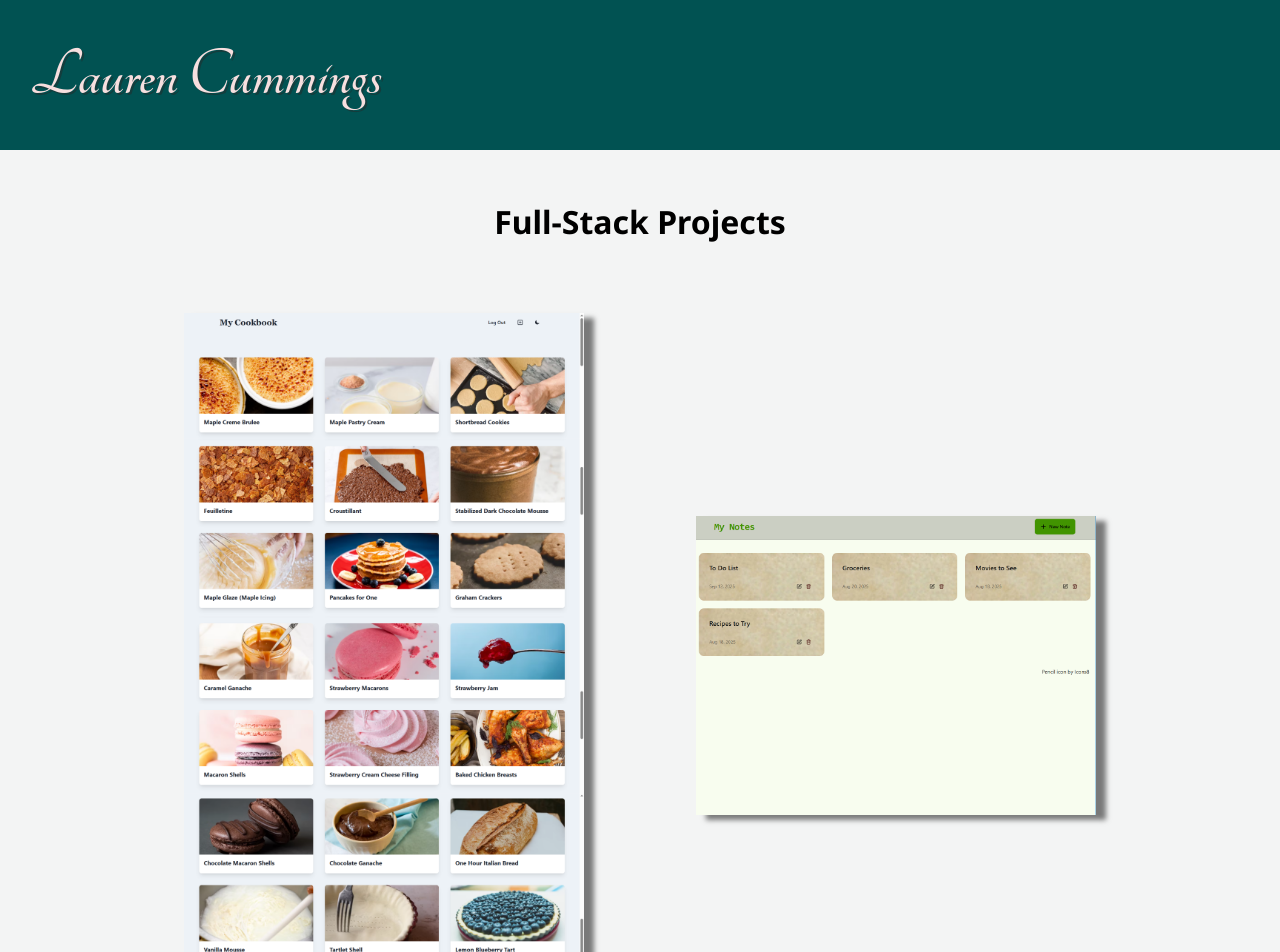
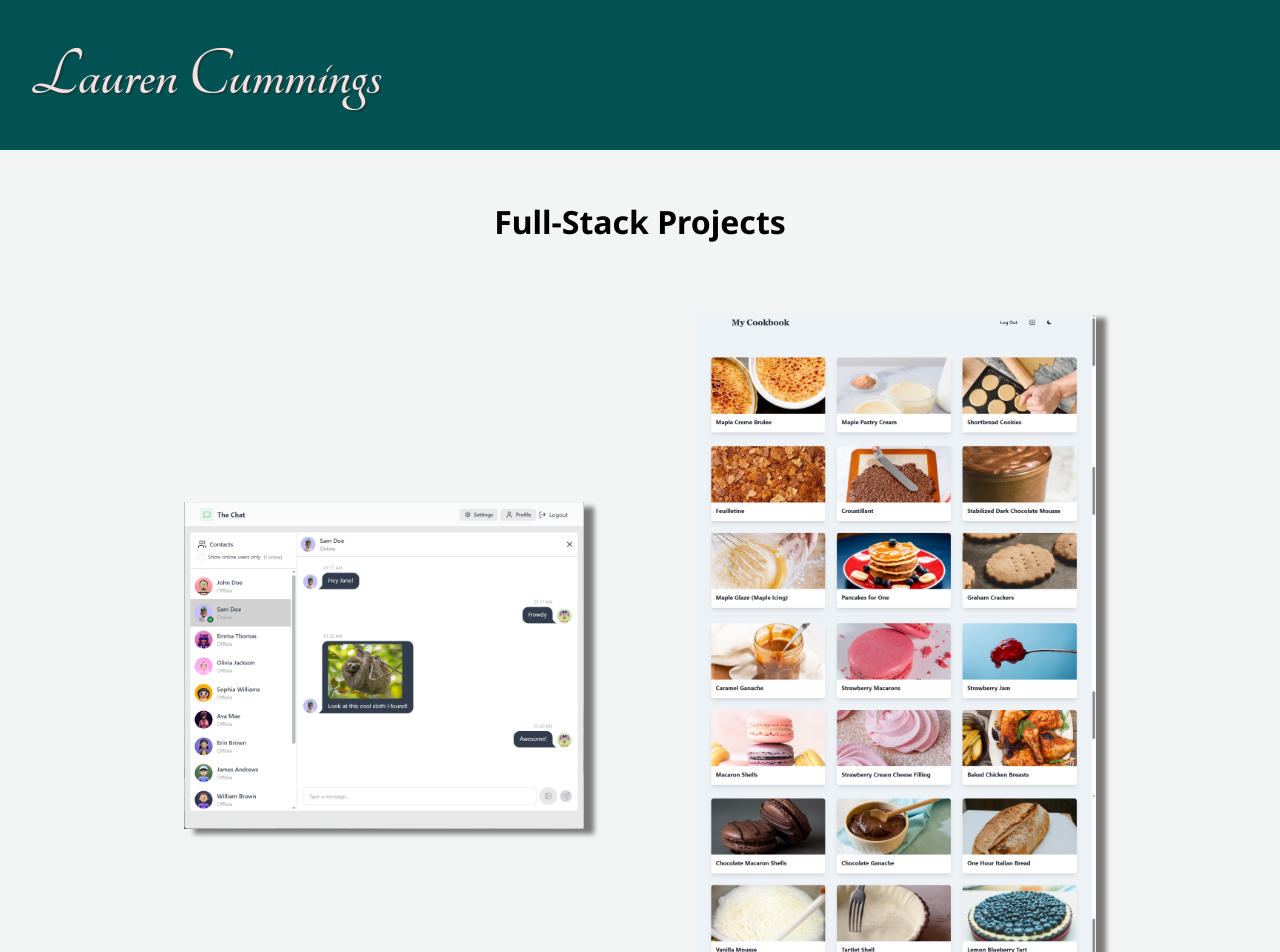
Before and after one commit to LaurenCummings/portfolio-project, a React (Vite) app: page / in a window 1280 px wide. Shown: the top 952 px of the page. Built offline with nearby package versions, Linux system fonts and the light colour scheme.

Commit message:
added chat project photo to home page

```diff
--- a/src/pages/Home.jsx
+++ b/src/pages/Home.jsx
@@ -8,12 +8,18 @@ import recipeProject from "../assets/recipeProject.png";
 import blogProject from "../assets/blogProject.png";
 import cookbookProject from "../assets/cookbookProject.png";
 import notesProject from "../assets/notesProject.png";
+import chatProject from "../assets/chatProject.png";
 
 function Home() {
   return (
     <div className="home">
       <h1>Full-Stack Projects</h1>
       <div className="selected-projects">
+        <div className="project">
+          <Link to="/cookbook-project">
+            <img src={chatProject} alt="Chat Project" />
+          </Link>
+        </div>
         <div className="project">
           <Link to="/cookbook-project">
             <img src={cookbookProject} alt="Cookbook Project" />
```
